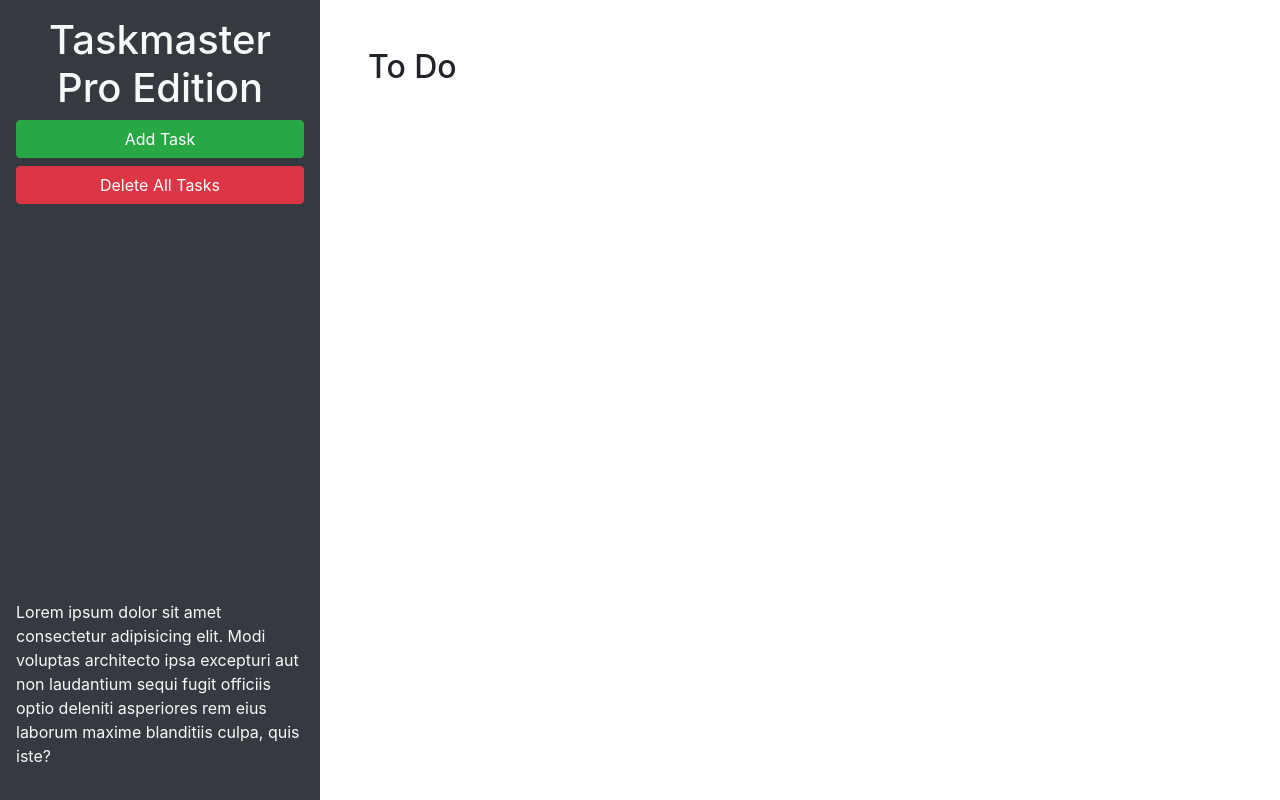
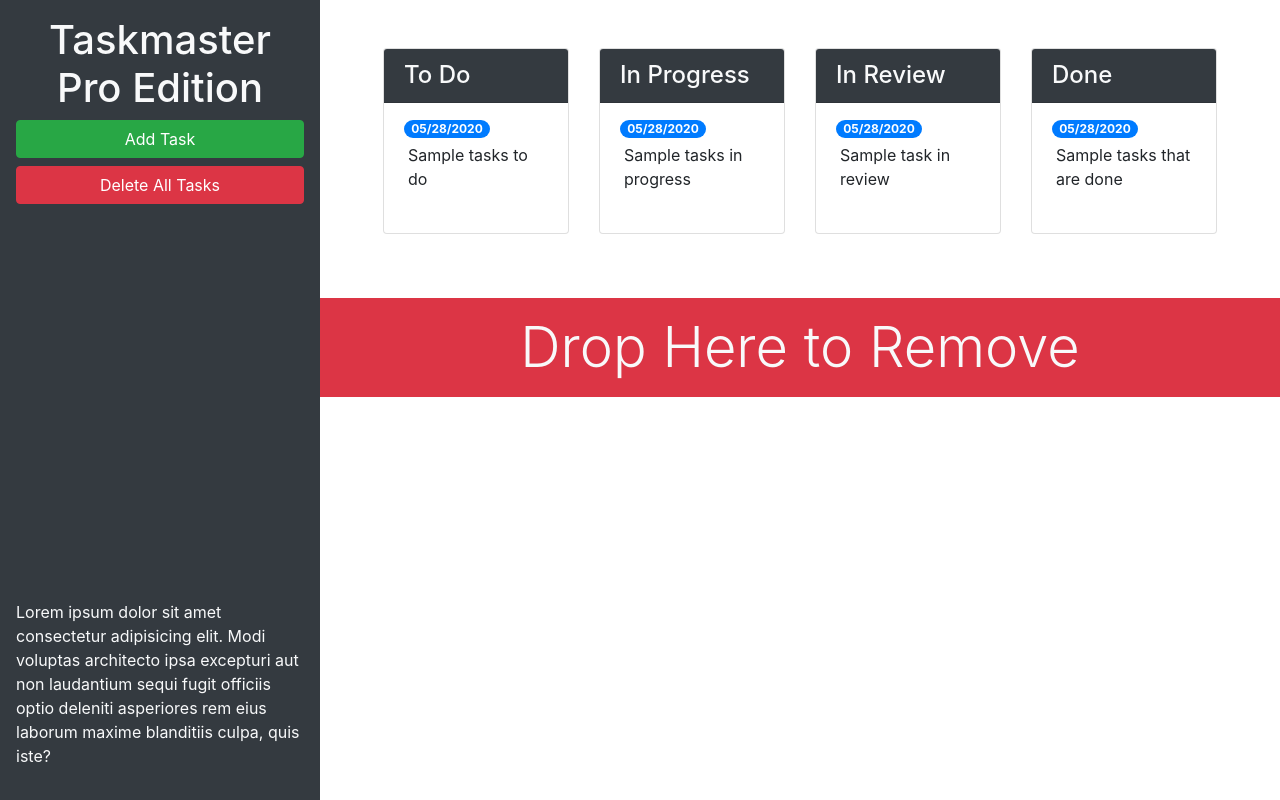
Before and after one commit to DrewOct/taskmaster-pro, a plain HTML site: page index.html in a window 1280 px wide. Drawn offline with nearby package versions, Linux system fonts and the light colour scheme.

Commit message:
bootstrap utility classes for all screens

```diff
--- a/index.html
+++ b/index.html
@@ -13,20 +13,75 @@
 <body>
 
   <div class="row min-vh-100 no-gutters">
-    <header class="col-12 col-lg-3 bg-dark text-light d-flex flex-column p-4 p-lg-3">
+    <header class="col-12 col-lg-3 bg-dark text-light sticky-top d-flex flex-column p-4 p-lg-3">
       <h1 class="text-center">Taskmaster Pro Edition</h1>
       <button id="create-task" class="btn btn-block btn-success" data-toggle="modal" data-target="#task-form-modal">Add
         Task</button>
       <button id="remove-tasks" class="btn btn-block btn-danger">Delete All Tasks</button>
-      <p class="mt-auto">Lorem ipsum dolor sit amet consectetur adipisicing elit. Modi voluptas architecto ipsa
+      <p class="mt-auto d-none d-lg-block">Lorem ipsum dolor sit amet consectetur adipisicing elit. Modi voluptas architecto ipsa
         excepturi aut non
         laudantium sequi fugit officiis optio deleniti asperiores rem eius laborum maxime blanditiis culpa, quis iste?
       </p>
     </header>
-    <main class="col-12 col-lg-9">
-      <div class="m-5">
-        <h2>To Do</h2>
-        <ul id="list-toDo" class="list-group"> </ul>
+    <main class="col-12 col-lg-9 d-flex flex-column">
+      <div class="m-5 row justify-content-around">
+        <!-- todo start -->
+        <div class="col-12 col-md-6 col-xl-3 mb-3">
+          <div class="card">
+            <h4 class="card-header bg-dark text-light">To Do</h4>
+            <ul id="list-toDo" class="list-group list-group-flush">
+              <li class="list-group-item">
+                <span class="badge badge-primary badge-pill">05/28/2020</span>
+                <p class="m-1">Sample tasks to do</p>
+              </li>
+            </ul>
+          </div>
+        </div>
+        <!-- todo end -->
+        <!-- in progress start -->
+        <div class="col-12 col-md-6 col-xl-3 mb-3">
+          <div class="card">
+            <h4 class="card-header bg-dark text-light">In Progress</h4>
+            <ul id="list-inProgress" class="list-group list-group-flush">
+              <li class="list-group-item">
+                <span class="badge badge-primary badge-pill">05/28/2020</span>
+                <p class="m-1">Sample tasks in progress</p>
+              </li>
+            </ul>
+          </div>
+        </div>
+        <!-- in progress end -->
+        <!-- in review start -->
+        <div class="col-12 col-md-6 col-xl-3 mb-3">
+          <div class="card">
+            <h4 class="card-header bg-dark text-light">In Review</h4>
+            <ul id="list-inReview" class="list-group list-group-flush">
+              <li class="list-group-item">
+                <span class="badge badge-primary badge-pill">05/28/2020</span>
+                <p class="m-1">Sample task in review</p>
+              </li>
+            </ul>
+          </div>
+        </div>
+        <!-- in review end -->
+        <!-- done start -->
+        <div class="col-12 col-md-6 col-xl-3 mb-3">
+          <div class="card">
+            <h4 class="card-header bg-dark text-light">Done</h4>
+            <ul id="list-done" class="list-group list-group-flush">
+              <li class="list-group-item">
+                <span class="badge badge-primary badge-pill">05/28/2020</span>
+                <p class="m-1">Sample tasks that are done</p>
+              </li>
+            </ul>
+          </div>
+        </div>
+        <!-- done end -->
+      </div>
+      <div id="trash">
+        <div class="mt-auto w-100 bg-danger p-3 text-center text-light display-4">
+          Drop Here to Remove
+        </div>
       </div>
     </main>
   </div>
```
